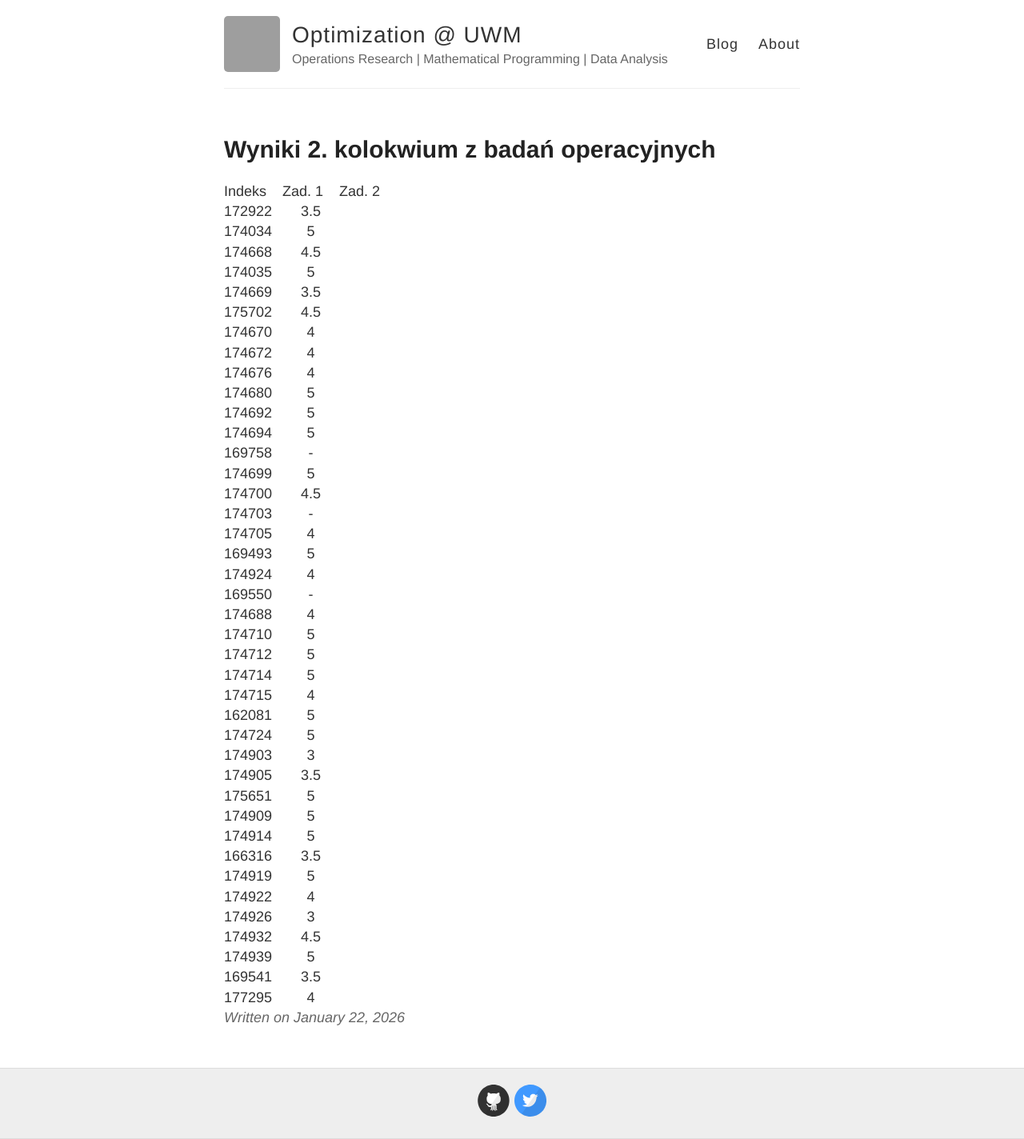
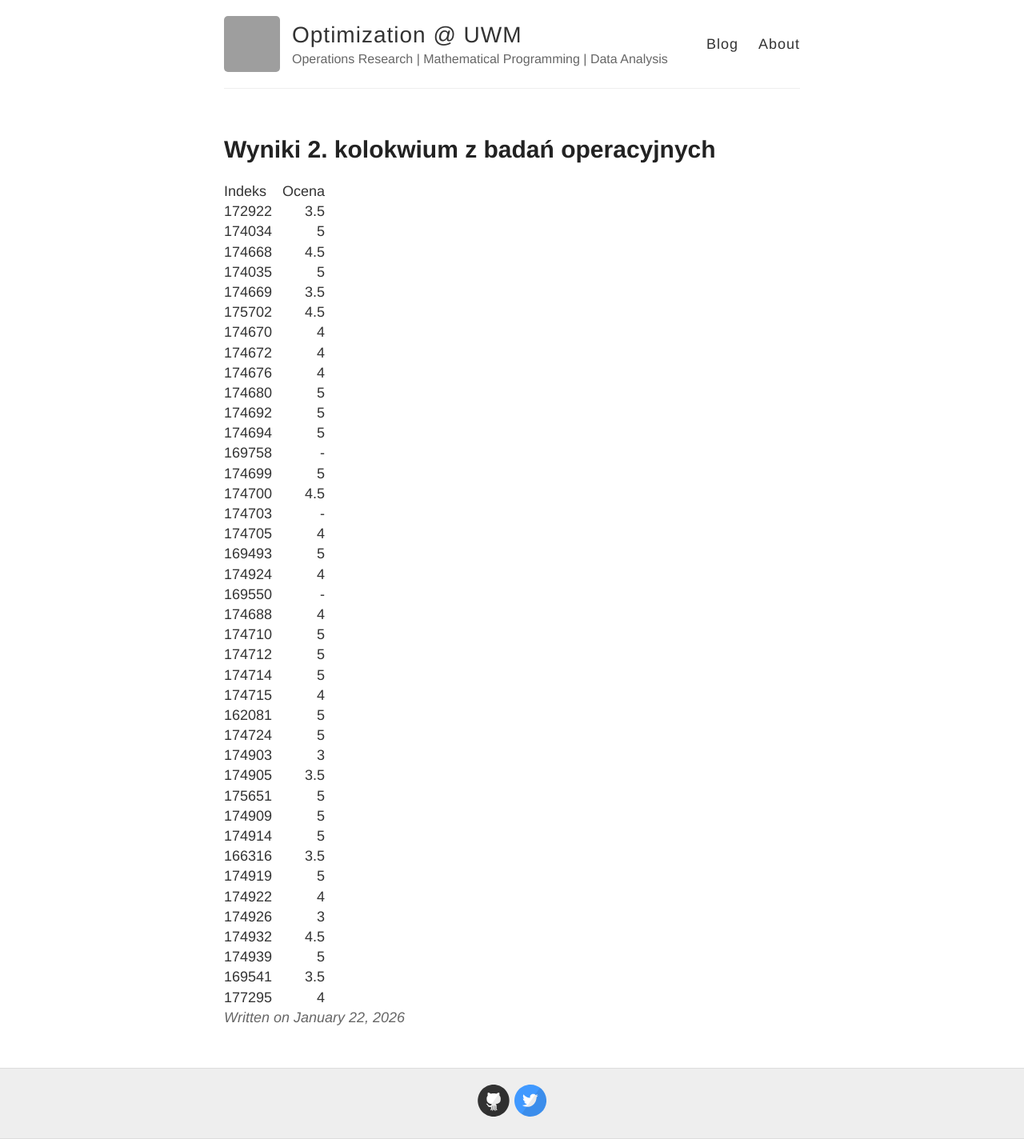
Before and after one commit to uwmopt/uwmopt.github.io, a Jekyll site: the page built from _posts/2026-01-22-Wyniki_kol3.md, in a window 1280 px wide. Shown: the whole page at 80% size. Built offline with Jekyll 4.4.1, drawn with Linux system fonts in a browser that asks for light colours; grey boxes are pictures that could not be loaded.

Commit message:
Wyniki kolokwium 3

```diff
--- a/_posts/2026-01-22-Wyniki_kol3.md
+++ b/_posts/2026-01-22-Wyniki_kol3.md
@@ -3,8 +3,8 @@ layout: post
 title: Wyniki 2. kolokwium z badań operacyjnych
 ---
 
-| Indeks&nbsp;&nbsp;&nbsp;&nbsp; | Zad. 1&nbsp;&nbsp;&nbsp;&nbsp; | Zad. 2 |
-|:-------|:---------:|----------:|
+| Indeks&nbsp;&nbsp;&nbsp;&nbsp; | Ocena |
+|:-------|-------:|
 |172922 | 3.5 |
 |174034 |	5 |
 |174668 |	4.5 |
```
